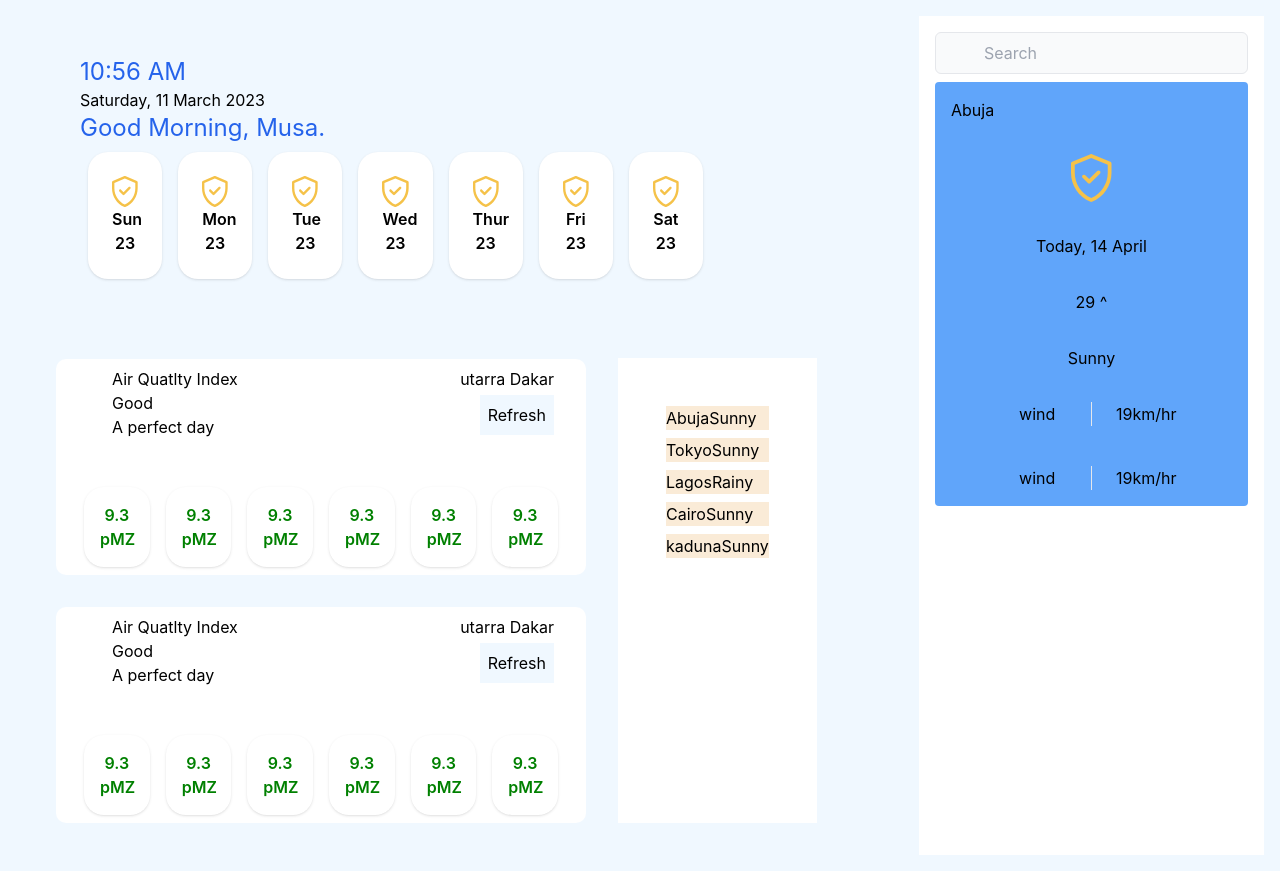
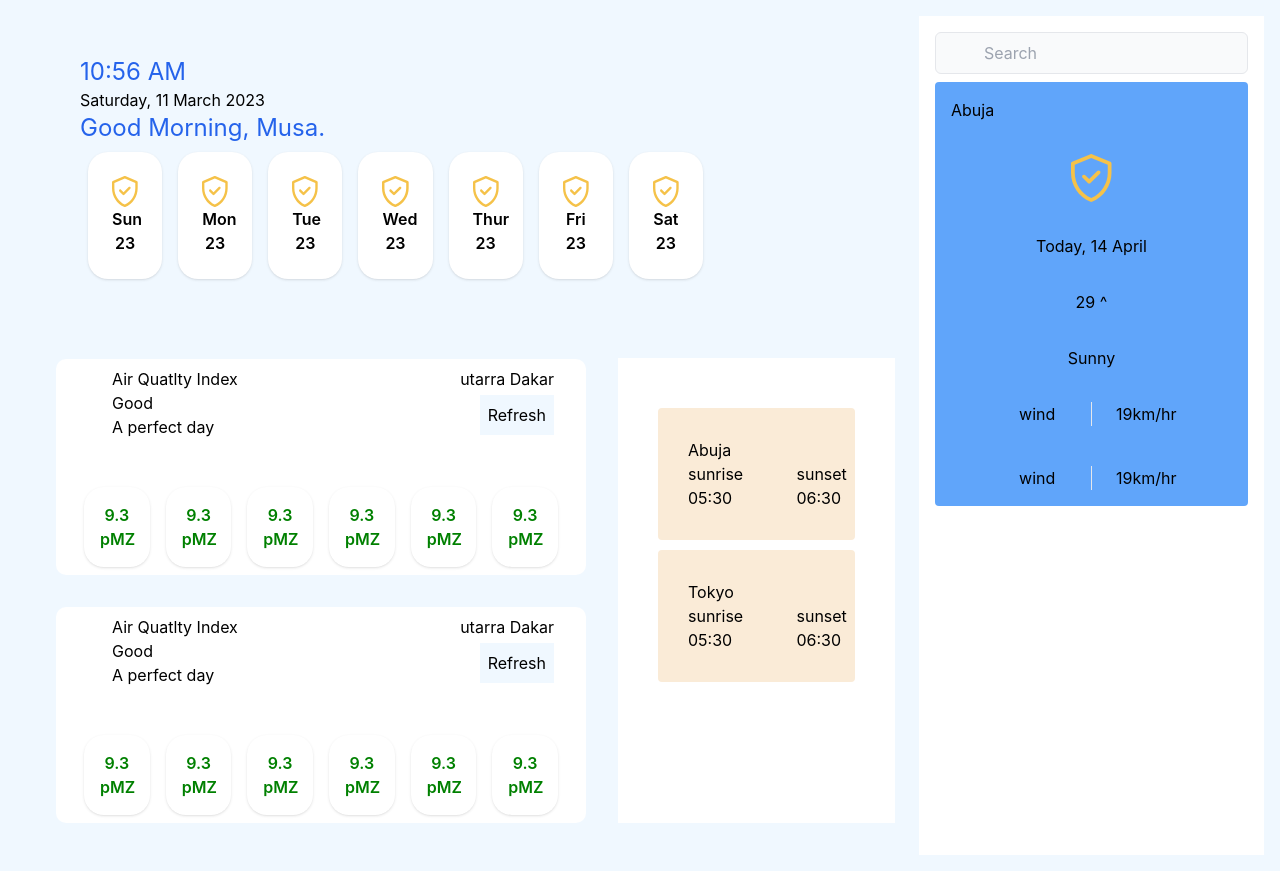
Before and after one commit to musaa99/weather-app, a React (Create React App) app: page / in a window 1280 px wide. Built offline with nearby package versions, Linux system fonts and the light colour scheme.

Commit message:
fix the weather component css

```diff
--- a/src/assets/weatherdata.js
+++ b/src/assets/weatherdata.js
@@ -6,27 +6,14 @@ export const weatherdata = [
   {
     id: 1,
     city: "Abuja",
-    condition: "Sunny",
+    sunrise:"05:30",
+    sunset:"06:30",
   },
   {
     id: 2,
     city: "Tokyo",
-    condition: "Sunny",
-  },
-  {
-    id: 3,
-    city: "Lagos",
-    condition: "Rainy",
-  },
-  {
-    id: 4,
-    city: "Cairo",
-    condition: "Sunny",
-  },
-  {
-    id: 5,
-    city: "kaduna",
-    condition: "Sunny",
+    sunrise:"05:30",
+    sunset:"06:30",
   },
 
 ];
--- a/src/component/weather/SunriseAndSunset.jsx
+++ b/src/component/weather/SunriseAndSunset.jsx
@@ -4,9 +4,14 @@ import React from "react";
 const SunriseAndSunset = ({weatherdata}) => {
   return (
 
-<div className="flex bg-[antiquewhite] m-2">
-    <h1>{weatherdata.city}</h1>
-    <h1>{weatherdata.condition}</h1>
+<div className=" bg-[antiquewhite] rounded my-[10px] p-[30px]">
+    <h1>{weatherdata.city} </h1>
+
+    <div className="grid grid-cols-2 gap-[80px]">
+    <h1> sunrise <br/> {weatherdata.sunrise}</h1>
+    <h1> sunset  <br/>  {weatherdata.sunset}</h1>
+
+    </div>
 </div>
   );
 };
```
